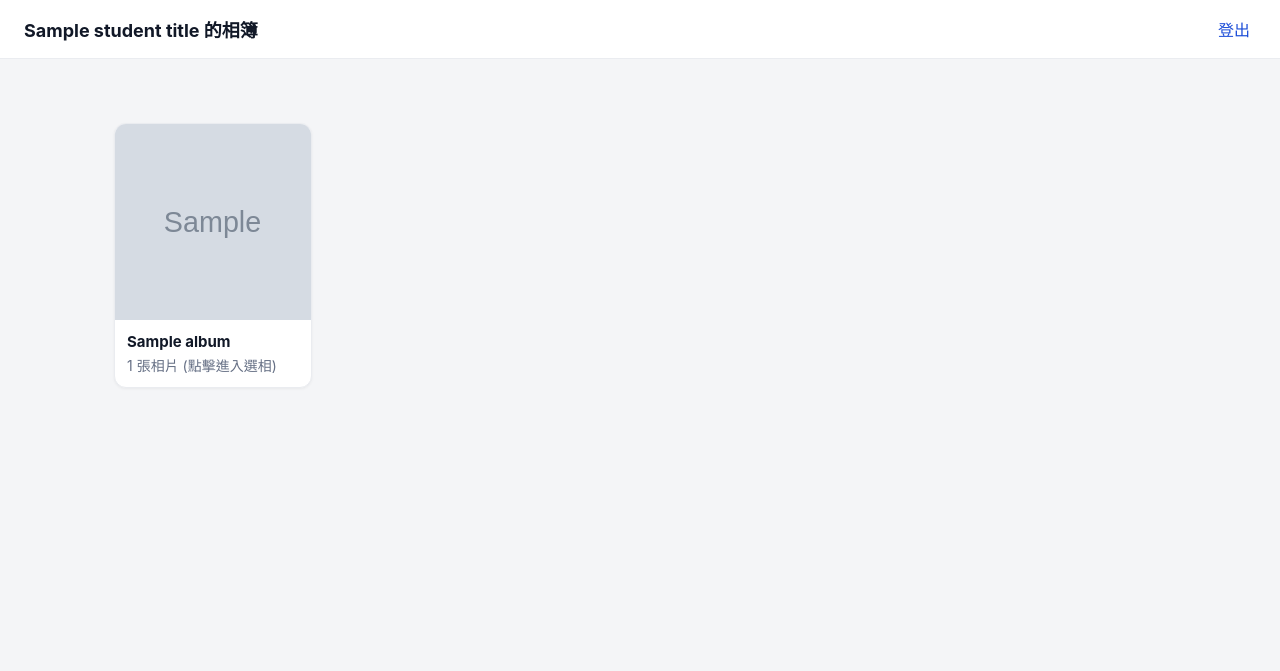
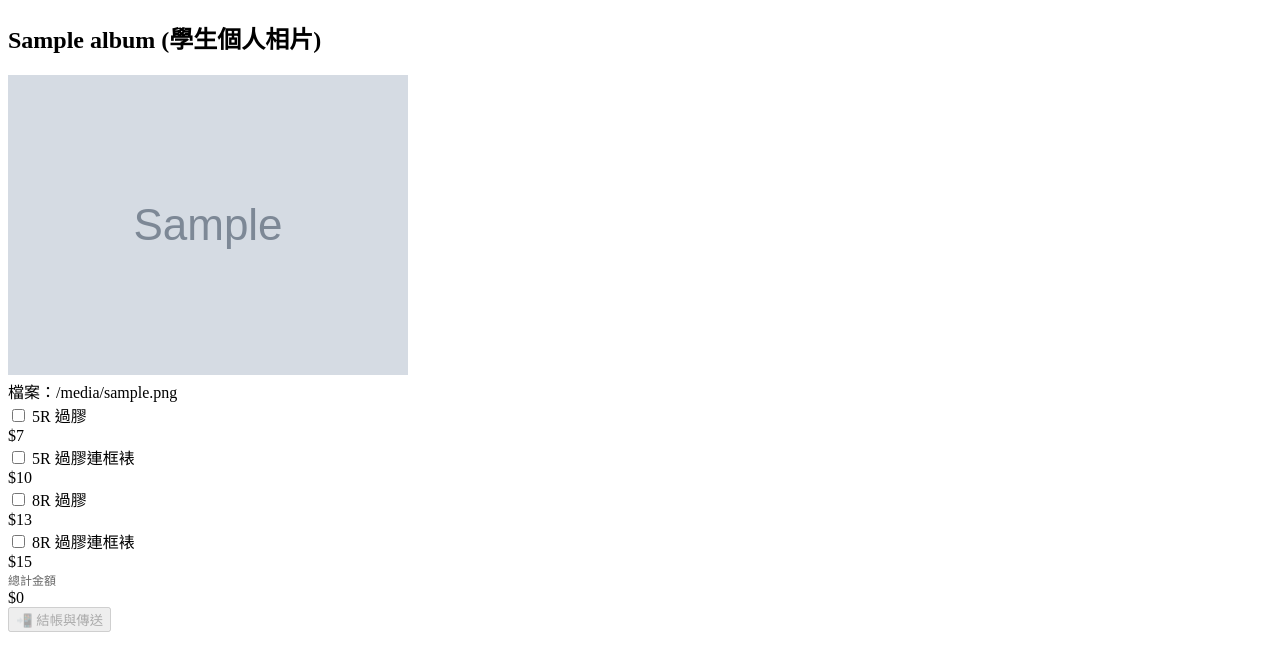
Before and after one commit to ECProductions-HK/ec-portal, a FastAPI app: template parent_portal/templates/gallery.html in a window 1280 px wide. Shown: the top 671 px of the page. Run offline with FastAPI, Linux system fonts and the light colour scheme; the template is opened without the code that fills it: most values are stand-ins (such as "Sample title", 1, 10 or a date in 2020); grey boxes marked "Sample" are stand-in pictures.

Commit message:
Add files via upload

```diff
--- a/parent_portal/templates/gallery.html
+++ b/parent_portal/templates/gallery.html
@@ -1,33 +1,129 @@
 <!DOCTYPE html>
-<html lang="zh-Hant">
+<html lang="zh-HK">
 <head>
-  <meta charset="utf-8"/>
-  <meta name="viewport" content="width=device-width, initial-scale=1"/>
-  <title>{{ student_title }} 的相簿 · EC Productions</title>
-  <link rel="stylesheet" href="/static/style.css"/>
+    <meta charset="UTF-8">
+    <meta name="viewport" content="width=device-width, initial-scale=1.0, maximum-scale=1.0, user-scalable=no">
+    <title>{{ album.title }} - 相片選購</title>
+    <!-- 這裡使用 Flask 語法正確載入 static 資料夾裡的 style.css -->
+    <link rel="stylesheet" href="{{ url_for('static', filename='style.css') }}">
 </head>
 <body>
-  <header class="bar">
-    <h1>{{ student_title }} 的相簿</h1>
-    <form action="/logout" method="post"><button type="submit" class="btn-link">登出</button></form>
-  </header>
-  <main class="container" style="max-width: 1100px;">
-    <div class="grid">
-      {% for a in albums %}
-      <!-- 這裡就是關鍵！一定要連到 /gallery/album_id 才會進入選相畫面 -->
-      <a href="/gallery/{{ a.id }}" class="card album-card">
-        {% if a.cover %}
-        <img src="{{ a.cover }}" alt="{{ a.title }}" loading="lazy"/>
+
+    <div class="header">
+        <h2>{{ album.title }} {% if album.kind == 'group' %}(群組/班級相片){% else %}(學生個人相片){% endif %}</h2>
+    </div>
+
+    <div class="container">
+        {% if photos %}
+            {% for photo in photos %}
+            <div class="photo-card">
+                <img src="{{ photo.watermarked_url }}" alt="{{ photo.filename }}" loading="lazy">
+                <div class="photo-info">
+                    <div class="photo-title">檔案：{{ photo.filename }}</div>
+
+                    <label class="option-label" id="label_{{ photo.filename }}_5R過膠">
+                        <div><input type="checkbox" onchange="toggleCart(this, '{{ photo.filename }}', '5R過膠', 7)"> 5R 過膠</div>
+                        <div class="price-tag">$7</div>
+                    </label>
+
+                    <label class="option-label" id="label_{{ photo.filename }}_5R過膠連框裱">
+                        <div><input type="checkbox" onchange="toggleCart(this, '{{ photo.filename }}', '5R過膠連框裱', 10)"> 5R 過膠連框裱</div>
+                        <div class="price-tag">$10</div>
+                    </label>
+
+                    <label class="option-label" id="label_{{ photo.filename }}_8R過膠">
+                        <div><input type="checkbox" onchange="toggleCart(this, '{{ photo.filename }}', '8R過膠', 13)"> 8R 過膠</div>
+                        <div class="price-tag">$13</div>
+                    </label>
+
+                    <label class="option-label" id="label_{{ photo.filename }}_8R過膠連框裱">
+                        <div><input type="checkbox" onchange="toggleCart(this, '{{ photo.filename }}', '8R過膠連框裱', 15)"> 8R 過膠連框裱</div>
+                        <div class="price-tag">$15</div>
+                    </label>
+                </div>
+            </div>
+            {% endfor %}
         {% else %}
-        <div style="aspect-ratio:1/1; display:flex; align-items:center; justify-content:center; background:#eaecf0;" class="muted">無相片</div>
+            <div class="empty-state">📸 目前還沒有相片上傳喔！</div>
         {% endif %}
-        <div class="album-info">
-          <h2>{{ a.title }}</h2>
-          <p class="muted">{{ a.count }} 張相片 (點擊進入選相)</p>
+    </div>
+
+    <div class="cart-bar">
+        <div>
+            <div style="font-size: 12px; color: #666;">總計金額</div>
+            <div class="total-price" id="cart-total">$0</div>
         </div>
-      </a>
-      {% endfor %}
+        <button class="checkout-btn" id="checkout-btn" onclick="checkoutToWhatsApp()" disabled>
+            📲 結帳與傳送
+        </button>
     </div>
-  </main>
+
+    <script>
+        let cart = [];
+        const albumTitle = "{{ album.title }}";
+
+        function toggleCart(checkbox, filename, formatName, price) {
+            const safeFilename = filename.replace(/[^a-zA-Z0-9_-]/g, '_');
+            const uniqueId = `${safeFilename}_${formatName}`;
+            const labelId = `label_${filename}_${formatName}`;
+            const labelEl = document.getElementById(labelId);
+
+            if (checkbox.checked) {
+                cart.push({ filename, formatName, price, id: uniqueId });
+                if(labelEl) labelEl.classList.add('selected');
+            } else {
+                cart = cart.filter(item => item.id !== uniqueId);
+                if(labelEl) labelEl.classList.remove('selected');
+            }
+            updateCartUI();
+        }
+
+        function updateCartUI() {
+            let total = 0;
+            cart.forEach(item => total += item.price);
+
+            document.getElementById('cart-total').innerText = `$${total}`;
+            const btn = document.getElementById('checkout-btn');
+            btn.disabled = cart.length === 0;
+        }
+
+        function checkoutToWhatsApp() {
+            if (cart.length === 0) return;
+
+            let totalAmount = 0;
+            let orderDetails = {};
+            let summary = {};
+
+            cart.forEach(item => {
+                if (!orderDetails[item.filename]) orderDetails[item.filename] = [];
+                orderDetails[item.filename].push(item.formatName);
+
+                if (!summary[item.formatName]) summary[item.formatName] = { count: 0, price: item.price };
+                summary[item.formatName].count += 1;
+                totalAmount += item.price;
+            });
+
+            let msg = `📸 *EC Productions 相片訂購單*\n`;
+            msg += `------------------------\n`;
+            msg += `對象：${albumTitle}\n\n`;
+            msg += `*📦 訂購明細：*\n`;
+
+            for (const [filename, formats] of Object.entries(orderDetails)) {
+                msg += `- ${filename} (${formats.join(", ")})\n`;
+            }
+
+            msg += `\n*💰 金額計算：*\n`;
+            for (const [format, data] of Object.entries(summary)) {
+                msg += `${format}: ${data.count} * $${data.price} = $${data.count * data.price}\n`;
+            }
+            msg += `------------------------\n`;
+            msg += `*總應付金額：$${totalAmount}*\n\n`;
+            msg += `(已附上付款截圖，請查收)`;
+
+            const whatsappNumber = "85292653339";
+            const encodedMsg = encodeURIComponent(msg);
+            window.location.href = `https://wa.me/${whatsappNumber}?text=${encodedMsg}`;
+        }
+    </script>
 </body>
 </html>
```
